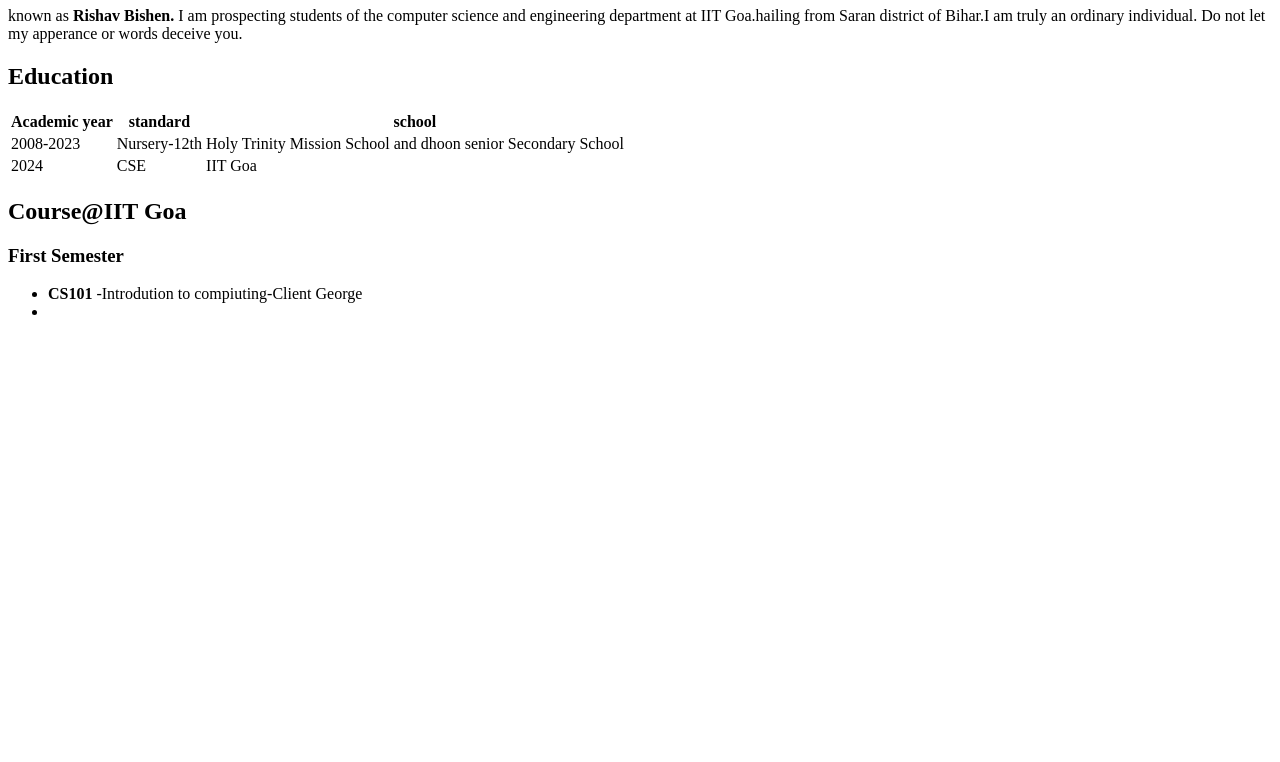
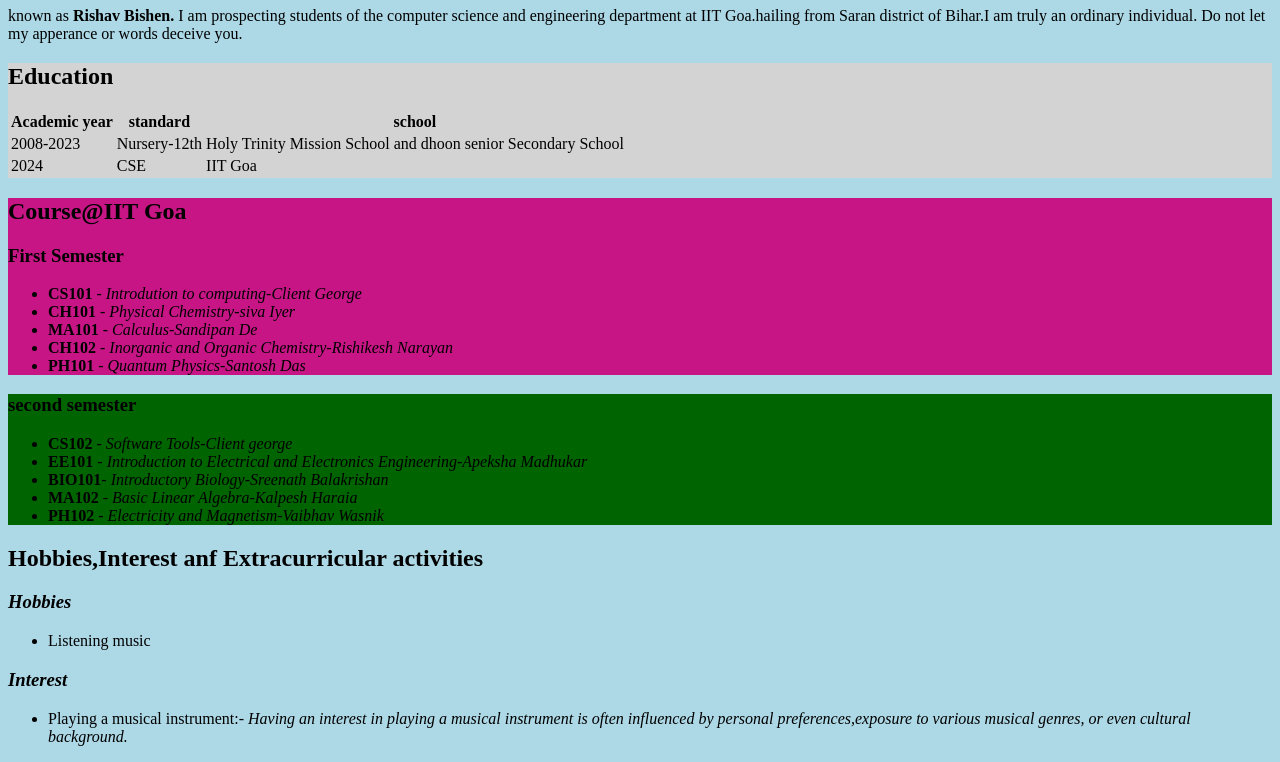
Before and after one commit to RishavBishen/RishavBishen.github.io, a plain HTML site: page index.html in a window 1280 px wide. Shown: the part 99-861 px from the top of the page. Before the commit the page ends 800 px from the top, so only its background shows below. Drawn offline with Linux system fonts and the light colour scheme.

Commit message:
Add files via upload

```diff
--- a/index.html
+++ b/index.html
@@ -3,9 +3,11 @@
       <head>
               <tittle>Rishav Bishen (profile page)</tittle>
       </head>
-      <body>
+      <body style="background-color : #add8e6	">
       <h1>About me</h1>
       <p1>known as <strong>Rishav Bishen.</strong> I am prospecting students of the computer science and engineering department at IIT Goa.hailing from Saran district of Bihar.I am truly an ordinary individual. Do not let my apperance or words deceive you. <br><p1>
+
+      <div style = "background-color : #d3d3d3 ">
       <h2>Education</h2>
       <table>
       <tr>
@@ -29,9 +31,40 @@
       </tr>
 
       </table >
+      </div>
+      <div style = "background-color : #c71585 ">
        <h2>Course@IIT Goa</h2>
 
        <h3>First Semester</h3>
 
        <ul>
-                 <li><b>CS101</b> -Introdution to compiuting-Client George </i><li>
+                 <li><b>CS101</b> -<i> Introdution to computing-Client George </i> </li>
+                 <li><b>CH101</b> -<i> Physical Chemistry-siva Iyer </i> </li>
+                 <li><b>MA101</b> -<i> Calculus-Sandipan De </i> </li>
+                 <li><b>CH102</b> -<i> Inorganic and Organic Chemistry-Rishikesh Narayan </i> </li>
+                 <li><b>PH101</b> -<i> Quantum Physics-Santosh Das </i> </li>
+       </ul>
+       </div>
+       <div style = "background-color : #006400 ">
+        <h3>second semester</h3>
+
+        <ul>
+
+                <li><b>CS102</b> -<i> Software Tools-Client george </i> </li>
+                <li><b>EE101</b> -<i> Introduction to Electrical and Electronics Engineering-Apeksha Madhukar </i> </li>
+                <li><b>BIO101</b>-<i> Introductory Biology-Sreenath Balakrishan </i> </li>
+                <li><b>MA102</b> -<i> Basic Linear Algebra-Kalpesh Haraia </i> </li>
+                <li><b>PH102</b> -<i> Electricity and Magnetism-Vaibhav Wasnik </i> </li>
+         </ul>
+         </div>
+<h2>Hobbies,Interest anf Extracurricular activities</h2>
+
+<h3> <i> Hobbies </i> </h3>
+<ul>
+     <li>Listening music</li>
+</ul>
+
+<h3> <i> Interest </i> </h3>
+<ul>
+     <li>Playing a musical instrument:- <i>Having an interest in playing a musical instrument is often influenced by personal preferences,exposure to various musical genres, or even cultural background.</i></li>
+</ul>
```
